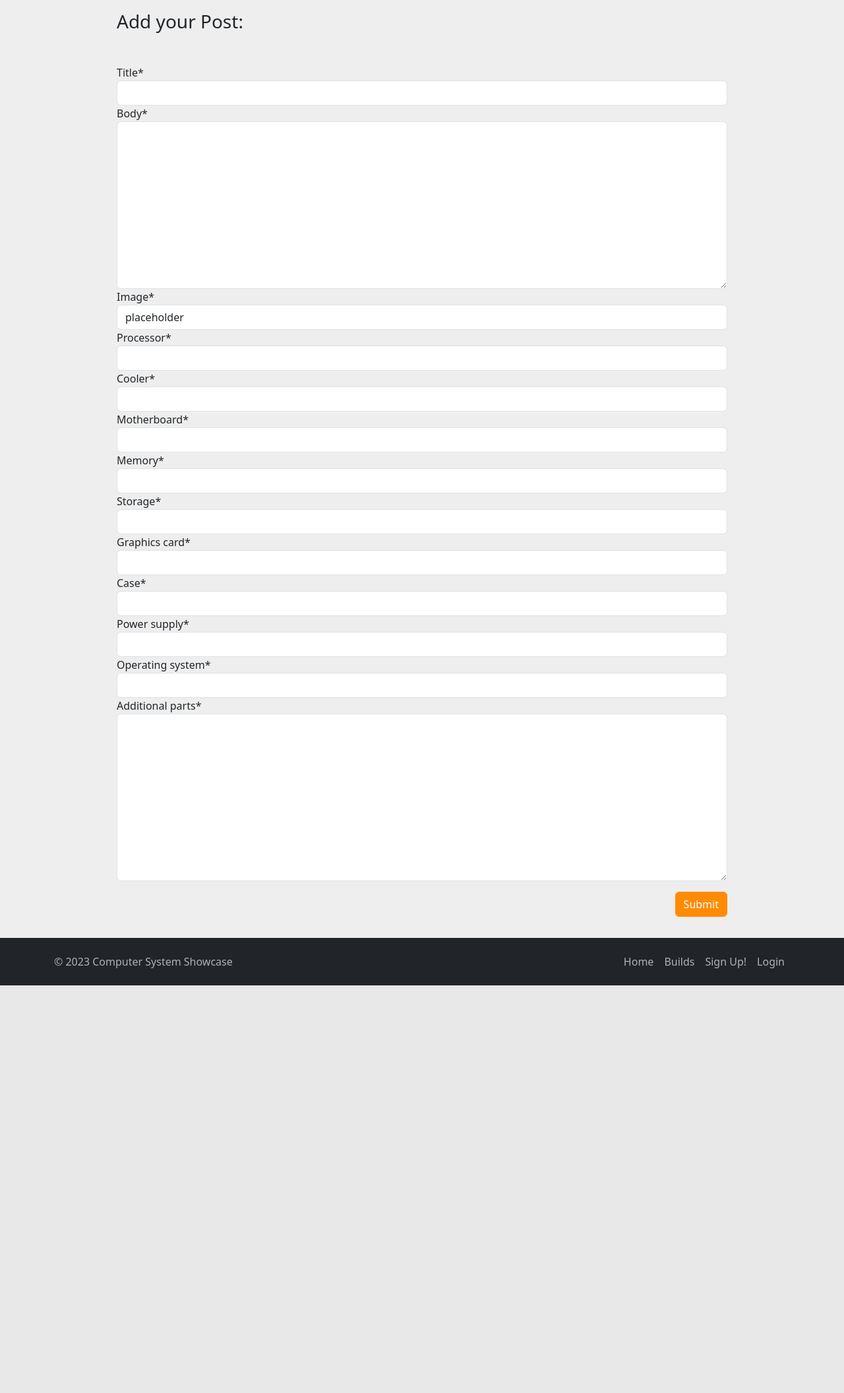
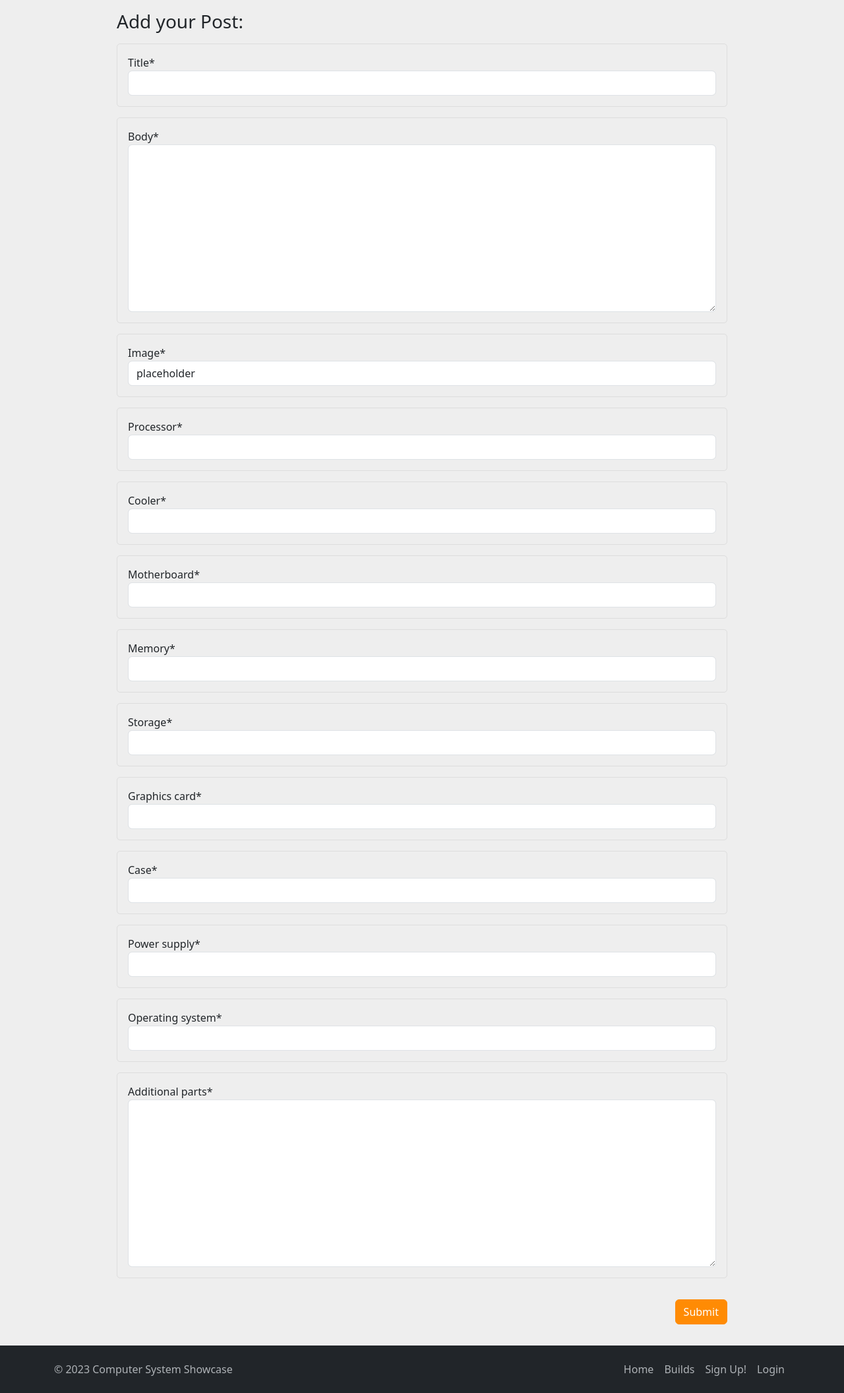
Before and after one commit to alexkavanagh-dev/computer-system-showcase, a Django app: page /add_post/ in a window 1280 px wide. Shown: the part 76-2188 px from the top of the page at 66% size. Before the commit the page ends 1570 px from the top, so only its background shows below. Run offline with Django 3.2, Linux system fonts and the light colour scheme; some libraries are stand-ins or nearby versions.

Commit message:
Add styling to add/edit forms

```diff
--- a/static/css/style.css
+++ b/static/css/style.css
@@ -98,3 +98,11 @@ body {
 #post-main-img img {
   max-height: 50vh;
 }
+
+/* Add/Edit Post form styling */
+form .form-group {
+  margin-bottom: 1rem;
+  padding: 1rem;
+  border: 1px solid #ddd;
+  border-radius: 5px;
+}
--- a/templates/add_post.html
+++ b/templates/add_post.html
@@ -8,7 +8,7 @@
     <div class="row">
         <div class="col-md-10 mx-auto my-3">
             <h3>Add your Post:</h3>
-            <form class="my-5" method="POST" enctype="multipart/form-data">
+            <form class="my-3" method="POST" enctype="multipart/form-data">
                 {{ post_form | crispy }}
                 {% csrf_token %}
                 <button type="submit" class="btn btn-primary mt-3 float-end">Submit</button>
```
